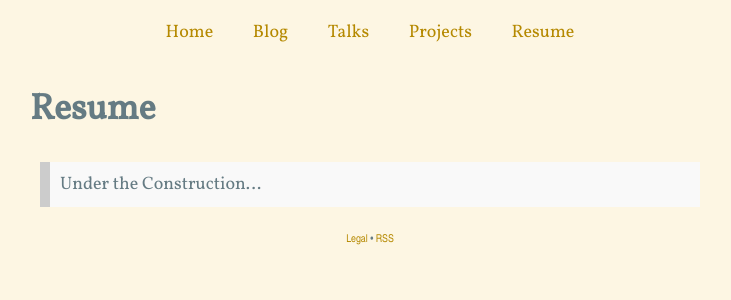
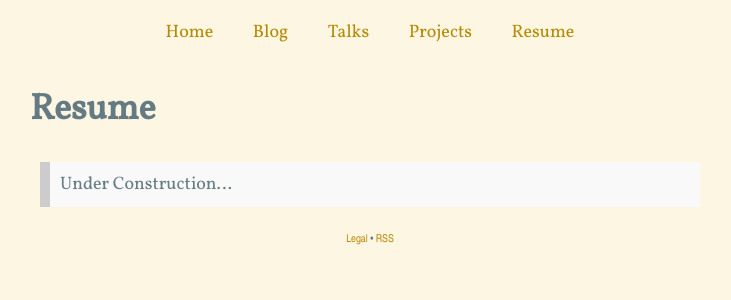
Before and after one commit to eneskemalergin/blog, a Jekyll site: the page built from resume.md, in a window 1280 px wide. Shown: the top 300 px of the page, without its empty margins (270-1001 px from the left). Built offline with Jekyll 4.4.1, drawn with Linux system fonts in a browser that asks for light colours; nearby versions of some CDN libraries; Markdown is read by kramdown in place of the engine named in the settings; comment, search, counter and statistics services are not loaded.

Commit message:
resume updated

```diff
--- a/resume.md
+++ b/resume.md
@@ -6,4 +6,4 @@ pdf: <span class="fa fa-file-pdf-o fa-lg"></span>
 Resume
 ======
 
-> Under the Construction...
+> Under Construction...
```
